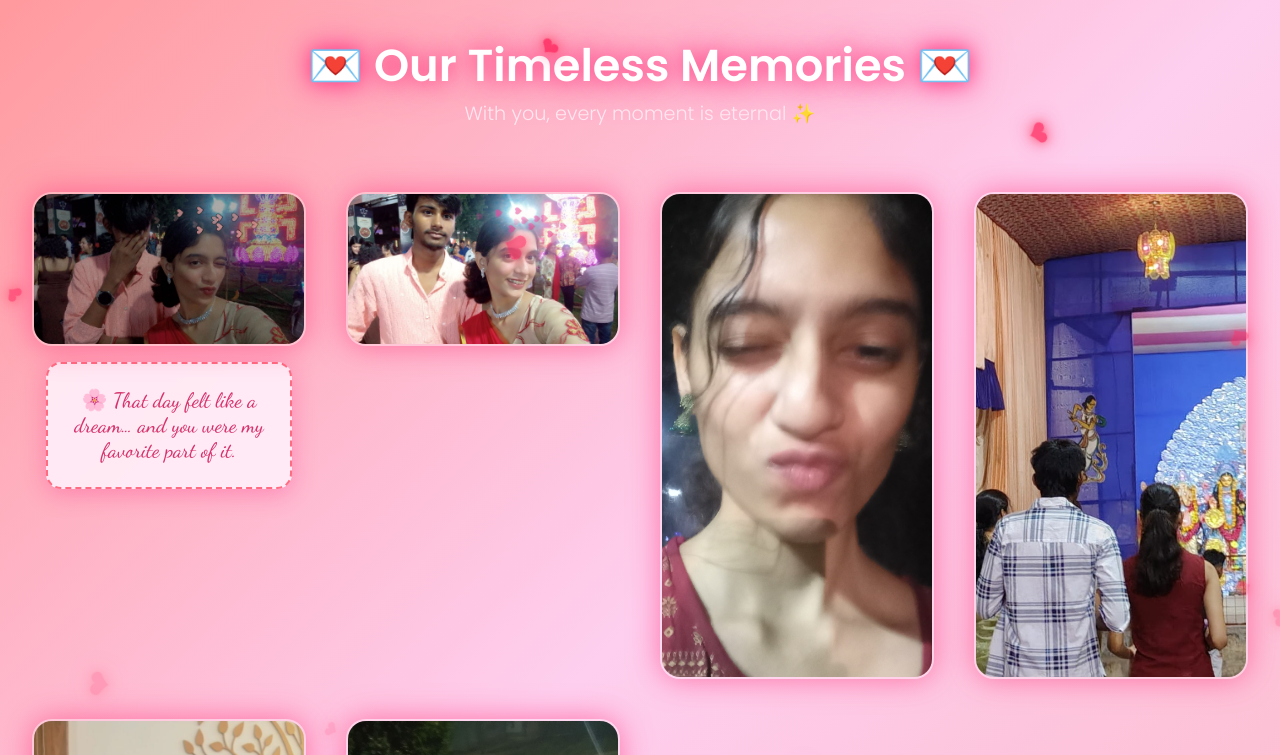
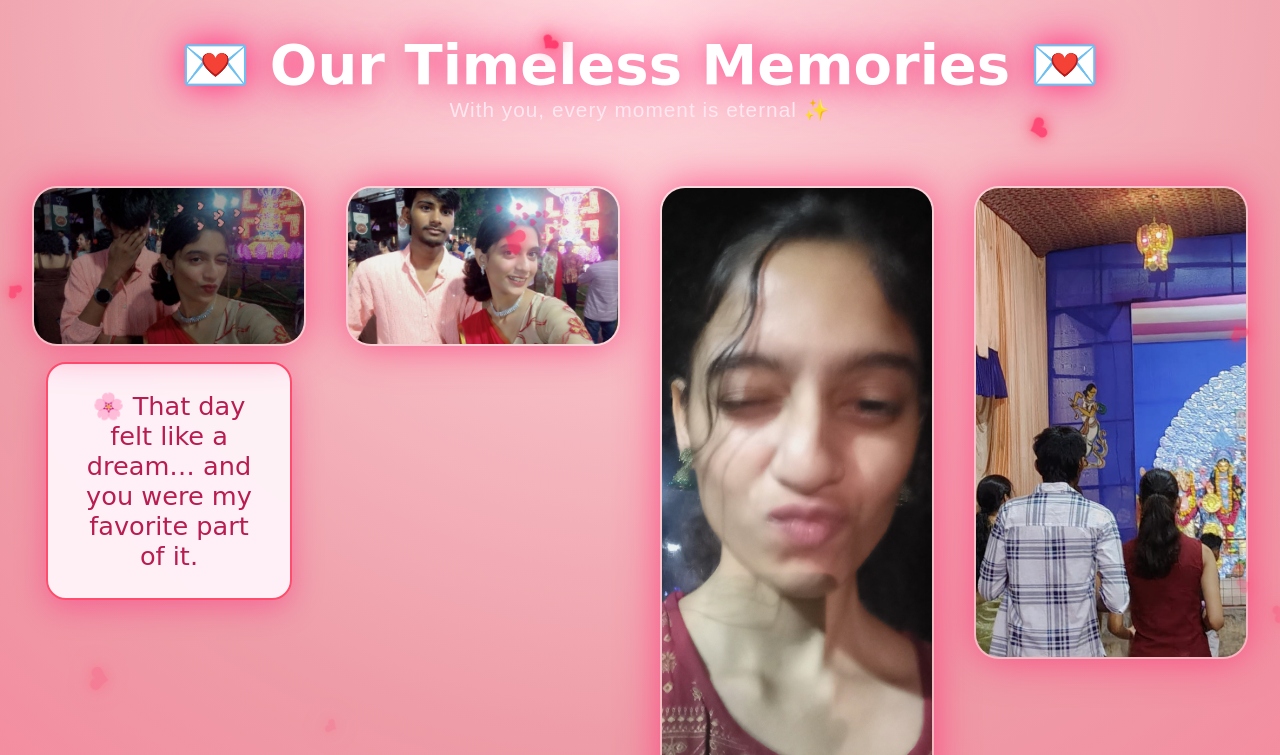
Before and after one commit to aditya0801-shibhu/Our-Memories, a plain HTML site: page index.html in a window 1280 px wide. Both pictures are taken after a click on the element 169 px from the left and 269 px from the top of the page. Shown: the top 755 px of the page. Drawn offline with Linux system fonts and the light colour scheme.

Commit message:
Update style.css

```diff
--- a/style.css
+++ b/style.css
@@ -1,8 +1,8 @@
 * { margin: 0; padding: 0; box-sizing: border-box; }
 
 body {
-  font-family: 'Poppins', sans-serif;
-  background: linear-gradient(135deg, #ff9a9e, #fecfef, #fcb7c3);
+  font-family: 'Quicksand', sans-serif;
+  background: radial-gradient(circle at top, #ffdde1, #ee9ca7, #ff6f91);
   min-height: 100vh;
   text-align: center;
   overflow-x: hidden;
@@ -14,14 +14,15 @@ header {
   padding: 2rem 1rem;
 }
 header h1 {
-  font-size: 2.8rem;
-  font-weight: 700;
+  font-family: 'Great Vibes', cursive;
+  font-size: 3.5rem;
   color: #fff;
-  text-shadow: 0 0 20px #ff3d7f, 0 0 40px #ff5ca8;
+  text-shadow: 0 0 30px #ff3d7f, 0 0 60px #ff5ca8;
 }
 header p {
-  font-size: 1.2rem;
+  font-size: 1.3rem;
   color: #ffe6f0;
+  letter-spacing: 1px;
 }
 
 /* GALLERY GRID */
@@ -42,40 +43,37 @@ header p {
 .photo {
   position: relative;
   overflow: hidden;
-  border-radius: 20px;
+  border-radius: 25px;
   cursor: pointer;
-  border: 2px solid rgba(255,255,255,0.2);
-  backdrop-filter: blur(10px);
-  box-shadow: 0 0 30px rgba(255, 50, 120, 0.6);
-  transition: transform 0.4s ease, box-shadow 0.4s ease;
+  border: 2px solid rgba(255,255,255,0.3);
+  backdrop-filter: blur(12px);
+  box-shadow: 0 0 40px rgba(255, 50, 120, 0.8);
+  transition: transform 0.5s ease, box-shadow 0.5s ease;
 }
 .photo:hover {
-  transform: scale(1.07) rotate(-1deg);
-  box-shadow: 0 0 40px rgba(255, 20, 150, 0.9);
+  transform: perspective(600px) rotateY(6deg) scale(1.05);
+  box-shadow: 0 0 50px rgba(255, 20, 150, 1);
 }
 .photo img {
   width: 100%;
   height: 100%;
   object-fit: cover;
+  filter: brightness(0.95);
 }
-
-/* LANDSCAPE vs PORTRAIT */
-.landscape { aspect-ratio: 16 / 9; width: 100%; }
-.portrait { aspect-ratio: 9 / 16; width: 100%; }
 
 /* LETTER */
 .letter {
   margin-top: 1rem;
-  padding: 1.5rem;
+  padding: 1.7rem;
   max-width: 90%;
-  background: rgba(255, 240, 250, 0.9);
-  color: #d6336c;
-  font-family: 'Dancing Script', cursive;
-  font-size: 1.3rem;
-  border-radius: 15px;
-  border: 2px dashed #ff6b81;
-  box-shadow: 0 5px 25px rgba(255, 20, 120, 0.3);
-  animation: fadeIn 0.6s ease, typewriter 2s steps(40) 1 normal both;
+  background: rgba(255, 245, 250, 0.95);
+  color: #b91c50;
+  font-family: 'Great Vibes', cursive;
+  font-size: 1.6rem;
+  border-radius: 20px;
+  border: 2px solid #ff4d6d;
+  box-shadow: 0 8px 30px rgba(255, 20, 120, 0.4);
+  animation: fadeIn 0.7s ease, typewriter 2s steps(40) 1 normal both;
 }
 .hidden { display: none; }
 
@@ -83,15 +81,13 @@ header p {
   from { opacity: 0; transform: translateY(-10px); }
   to { opacity: 1; transform: translateY(0); }
 }
-
-/* TYPEWRITER EFFECT */
 @keyframes typewriter {
   from { width: 0; }
   to { width: 100%; }
 }
 
 /* FLOATING HEARTS */
-#hearts-container {
+#hearts-container, #stars-container {
   position: fixed;
   top: 0; left: 0;
   width: 100%; height: 100%;
@@ -108,3 +104,16 @@ header p {
   from { transform: translateY(-10vh) rotate(0deg); opacity: 1; }
   to { transform: translateY(110vh) rotate(360deg); opacity: 0; }
 }
+
+/* FLOATING STARS */
+.star {
+  position: absolute;
+  background: white;
+  border-radius: 50%;
+  opacity: 0.8;
+  animation: twinkle linear forwards;
+}
+@keyframes twinkle {
+  from { transform: translateY(-5vh); opacity: 1; }
+  to { transform: translateY(100vh); opacity: 0; }
+}
```
